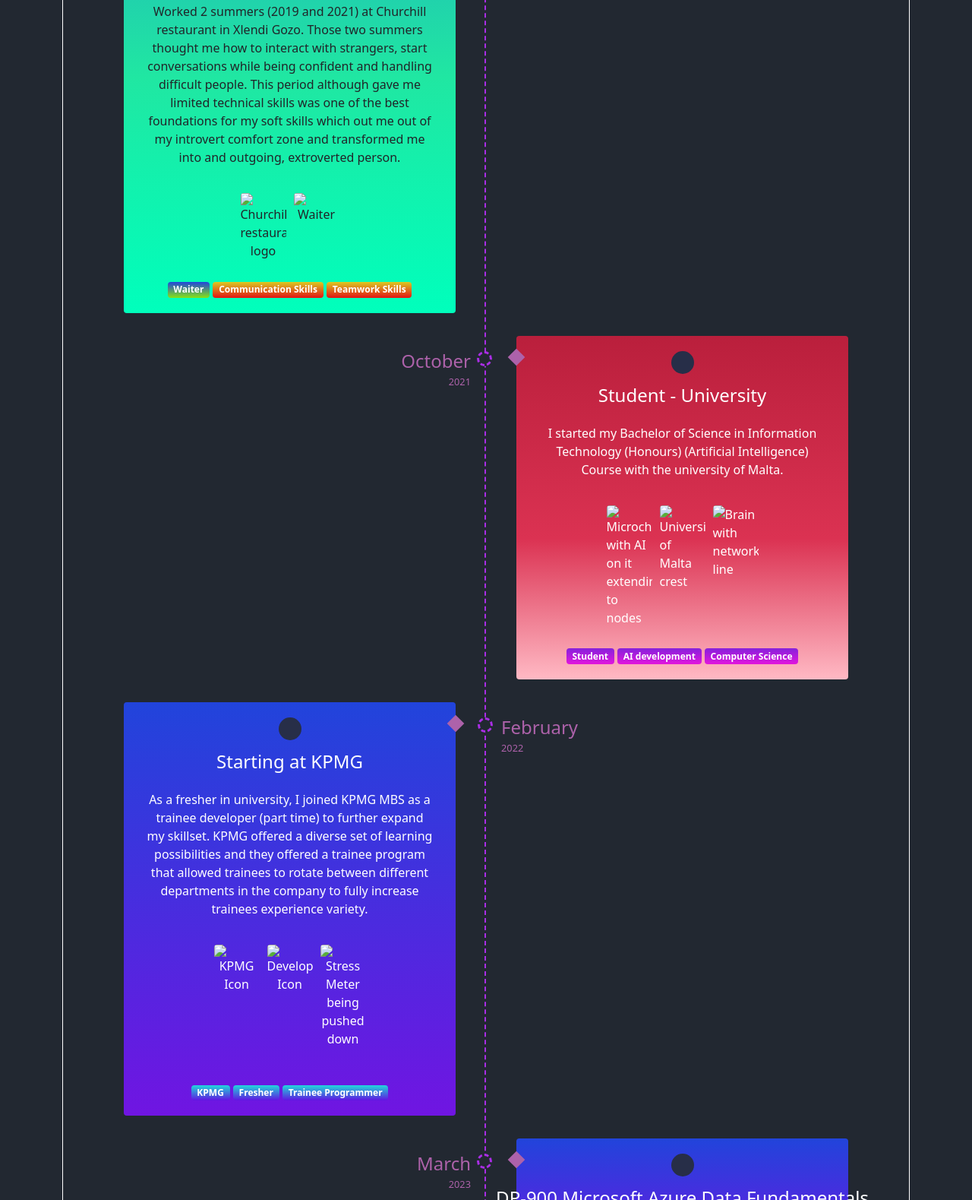
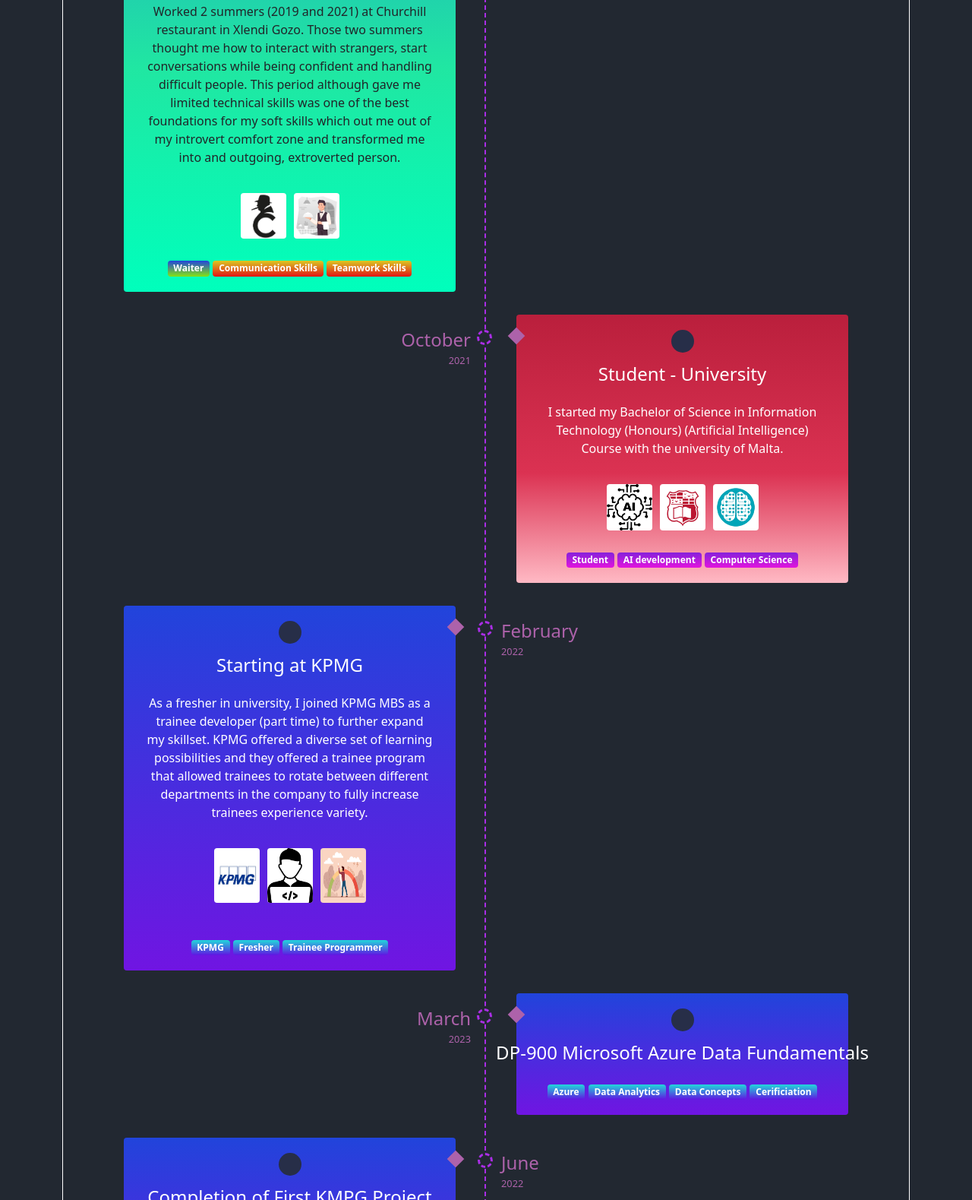
Before and after one commit to lukecardona/Luke-Cardona, a plain HTML site: page work.html in a window 1280 px wide. Shown: the part 462-2041 px from the top of the page at 76% size. Drawn offline with nearby package versions, Linux system fonts and the light colour scheme; the site is published under a folder, as on GitHub Pages, so addresses that start at the root find nothing.

Commit message:
Fixes Pictures Bug

```diff
--- a/work.html
+++ b/work.html
@@ -58,8 +58,8 @@
                         into and outgoing, extroverted person.
                     </p>
                     <div class="thumbs">
-                        <img class="img-fluid rounded" src="/TimeLine/Churchill.jpg" alt="Churchill restaurant logo">
-                        <img class="img-fluid rounded" src="/TimeLine/Waiter.webp" alt="Waiter">
+                        <img class="img-fluid rounded" src="TimeLine/Churchill.jpg" alt="Churchill restaurant logo">
+                        <img class="img-fluid rounded" src="TimeLine/Waiter.webp" alt="Waiter">
                     </div>
                     <div class="">
                         <span class="badge badge-pill badgeWaiter">Waiter</span>
@@ -82,10 +82,10 @@
                         Course with the university of Malta.
                     </p>
                     <div class="thumbs">
-                        <img class="img-fluid rounded" src="/TimeLine/AI2.png"
+                        <img class="img-fluid rounded" src="TimeLine/AI2.png"
                             alt="Microchip with AI on it extending to nodes">
-                        <img class="img-fluid rounded" src="/TimeLine/umcrest.png" alt="University of Malta crest">
-                        <img class="img-fluid rounded" src="/TimeLine/AI.png" alt="Brain with network line">
+                        <img class="img-fluid rounded" src="TimeLine/umcrest.png" alt="University of Malta crest">
+                        <img class="img-fluid rounded" src="TimeLine/AI.png" alt="Brain with network line">
                     </div>
                     <div class="">
                         <span class="badge badge-pill badgeUni">Student</span>
@@ -113,9 +113,9 @@
                     </p>
                     <div class="thumbs">
                         <div class="thumbs">
-                            <img class="img-fluid rounded" src="/TimeLine/kpmg.jpg" alt="KPMG Icon">
-                            <img class="img-fluid rounded" src="/TimeLine/DeveloperIcon.png" alt="Developer Icon">
-                            <img class="img-fluid rounded" src="/TimeLine/StressMeter.jpg"
+                            <img class="img-fluid rounded" src="TimeLine/kpmg.jpg" alt="KPMG Icon">
+                            <img class="img-fluid rounded" src="TimeLine/DeveloperIcon.png" alt="Developer Icon">
+                            <img class="img-fluid rounded" src="TimeLine/StressMeter.jpg"
                                 alt="Stress Meter being pushed down">
                         </div>
                     </div>
```
Also changed, not shown: aboutMe.html (+1 -1 lines).
